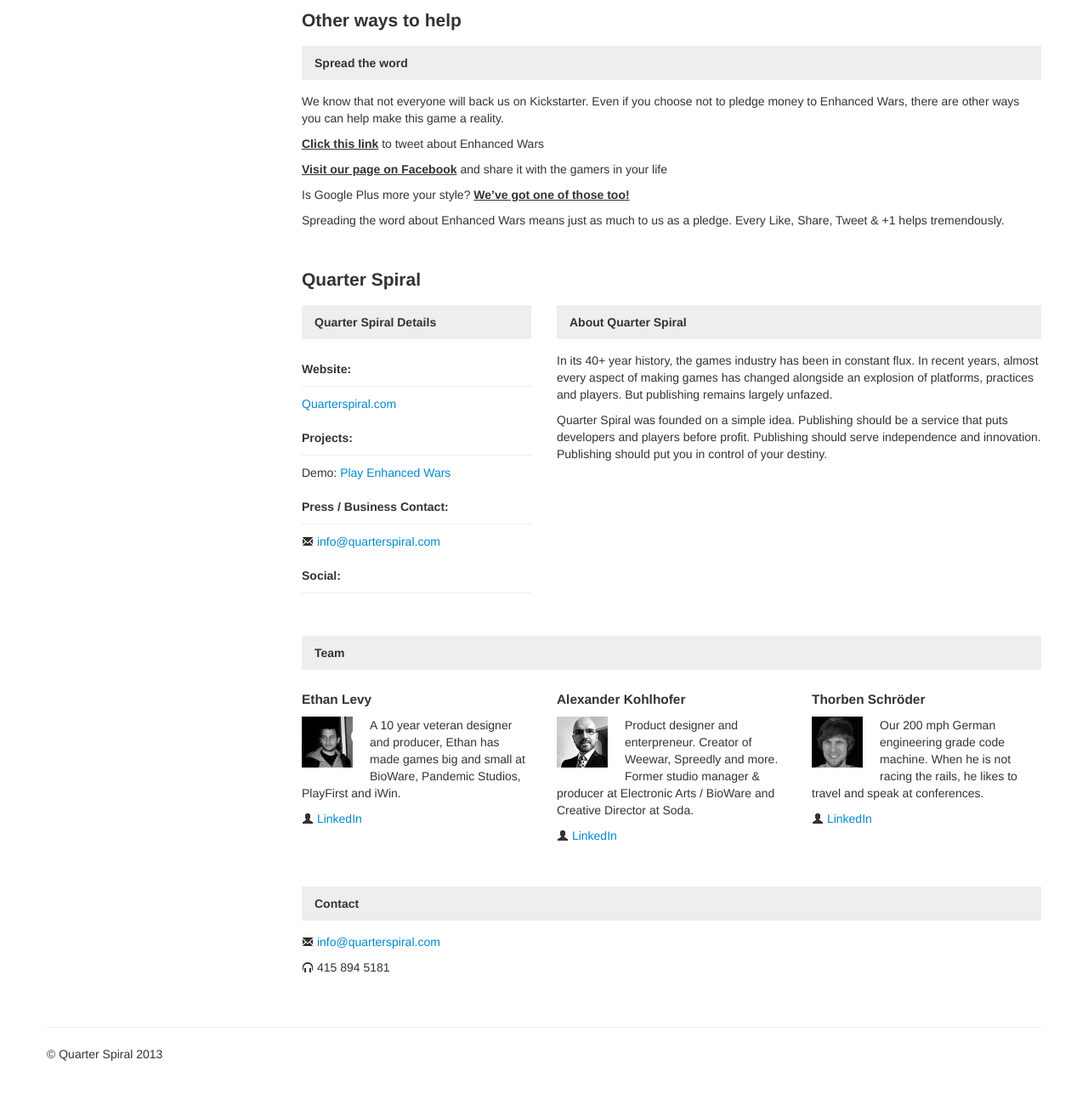
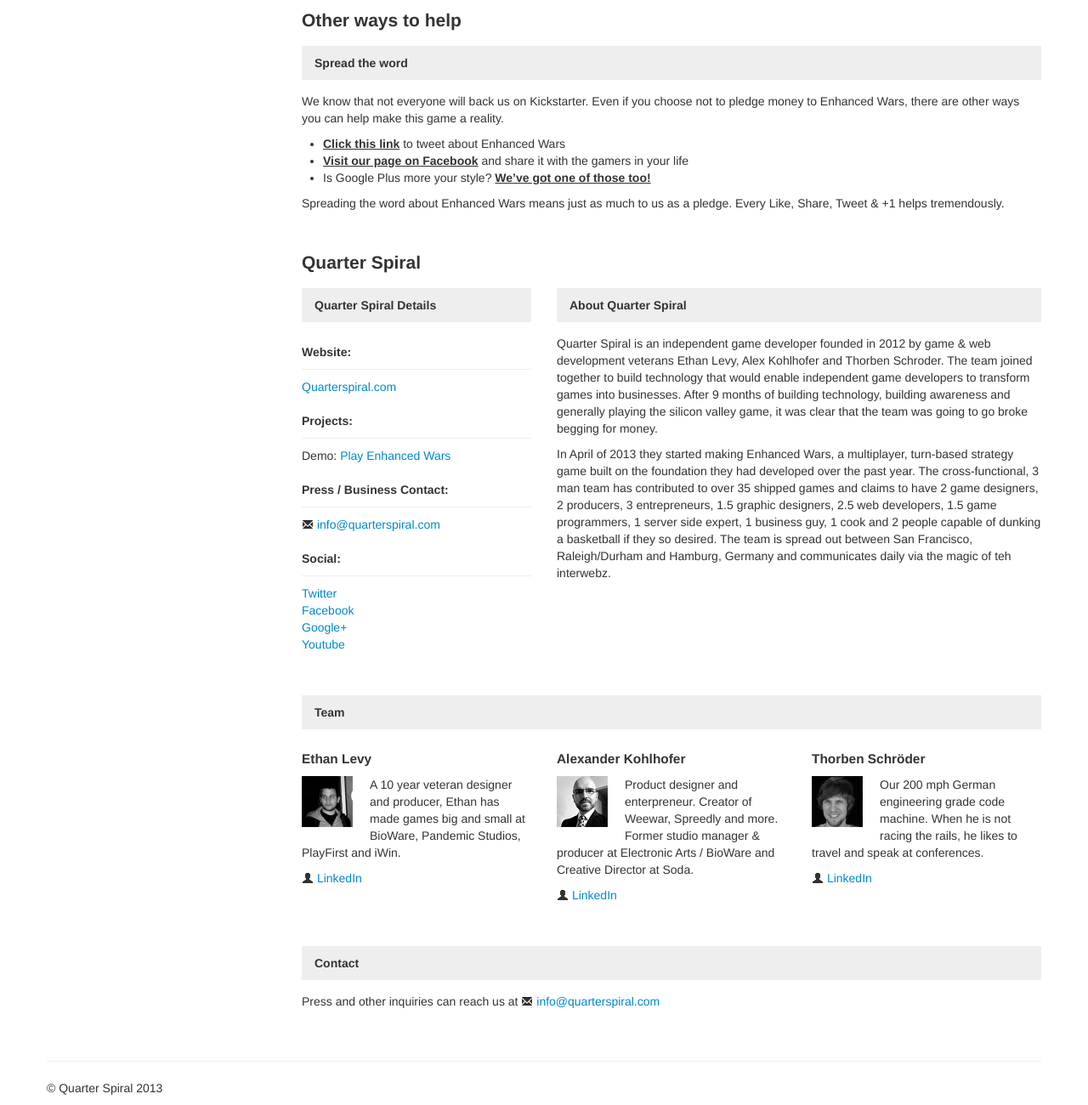
Before and after one commit to quarter-spiral/enhancedwars.com, a plain HTML site: page kickme.html in a window 1280 px wide. Shown: the part 2898-4198 px from the top of the page at 85% size. Before the commit the page ends 4158 px from the top, so only its background shows below. Drawn offline with nearby package versions, Linux system fonts and the light colour scheme.

Commit message:
adding about us section, other small tweeks

```diff
--- a/kickme.html
+++ b/kickme.html
@@ -146,9 +146,11 @@
                       <div class="section" id="spreadew">
                       	<h2 class="section-headline">Spread the word</h2>
                       	<p>We know that not everyone will back us on Kickstarter. Even if you choose not to pledge money to Enhanced Wars, there are other ways you can help make this game a reality.</p>
-						<p><b><u>Click this link</b></u> to tweet about Enhanced Wars</p>
-						<p><b><u>Visit our page on Facebook</b></u> and share it with the gamers in your life</p>
-						<p>Is Google Plus more your style? <b><u>We’ve got one of those too!</u></b></p>
+						<ul>
+							<li><b><u>Click this link</b></u> to tweet about Enhanced Wars</li>
+							<li><b><u>Visit our page on Facebook</b></u> and share it with the gamers in your life</li>
+							<li>Is Google Plus more your style? <b><u>We’ve got one of those too!</u></b></li>
+						</ul>
 						<p>Spreading the word about Enhanced Wars means just as much to us as a pledge. Every Like, Share, Tweet & +1 helps tremendously.</p>
                       </div>
 
@@ -171,6 +173,12 @@
                         <h3 class="fact-sheet-headline">Press / Business Contact:</h3>
                         <a href="mailto:info@quarterspiral.com"><i class="icon-envelope"></i> info@quarterspiral.com</a>
                         <h3 class="fact-sheet-headline">Social:</h3>
+                        <ul class="unstyled">
+                        	<li><a href="https://twitter.com/QuarterSpiral">Twitter</a></li>
+                        	<li><a href="https://www.facebook.com/pages/Quarter-Spiral/478788575475075">Facebook</a></li>
+                        	<li><a href="https://plus.google.com/b/115985724291808650340/115985724291808650340/posts">Google+</a></li>
+                        	<li><a href="http://www.youtube.com/channel/UCRJFuevJHN7npzq3ts-nuLg">Youtube</a></li>
+                        </ul>
 
                       </div>
 
@@ -178,9 +186,8 @@
 
 						<div class="section" id="quarterspiral-description">
                           <h2 class="section-headline">About Quarter Spiral</h2>
-                          <p>In its 40+ year history, the games industry has been in constant flux. In recent years, almost every aspect of making games has changed alongside an explosion of platforms, practices and players. But publishing remains largely unfazed.<p>
-
-                          <p>Quarter Spiral was founded on a simple idea. Publishing should be a service that puts developers and players before profit. Publishing should serve independence and innovation. Publishing should put you in control of your destiny.</p>
+                          <p>Quarter Spiral is an independent game developer founded in 2012 by game & web development veterans Ethan Levy, Alex Kohlhofer and Thorben Schroder. The team joined together to build technology that would enable independent game developers to transform games into businesses. After 9 months of building technology, building awareness and generally playing the silicon valley game, it was clear that the team was going to go broke begging for money.</p>
+                          <p>In April of 2013 they started making Enhanced Wars, a multiplayer, turn-based strategy game built on the foundation they had developed over the past year. The cross-functional, 3 man team has contributed to over 35 shipped games and claims to have 2 game designers, 2 producers, 3 entrepreneurs, 1.5 graphic designers, 2.5 web developers, 1.5 game programmers, 1 server side expert, 1 business guy, 1 cook and 2 people capable of dunking a basketball if they so desired. The team is spread out between San Francisco, Raleigh/Durham and Hamburg, Germany and communicates daily via the magic of teh interwebz.</p>
                         </div>
 
                       </div>
@@ -223,8 +230,7 @@
 
                   <div class="section" id="quarterspiral-contact">
                     <h2 class="section-headline" >Contact</h2>
-                    <p><a href="mailto:info@quarterspiral.com"><i class="icon-envelope"></i> info@quarterspiral.com</a></p>
-                    <p><i class="icon-headphones"></i> 415 894 5181</p>
+                    <p>Press and other inquiries can reach us at <a href="mailto:info@quarterspiral.com"><i class="icon-envelope"></i> info@quarterspiral.com</a></p>
                   </div>
 
                </div>
```
